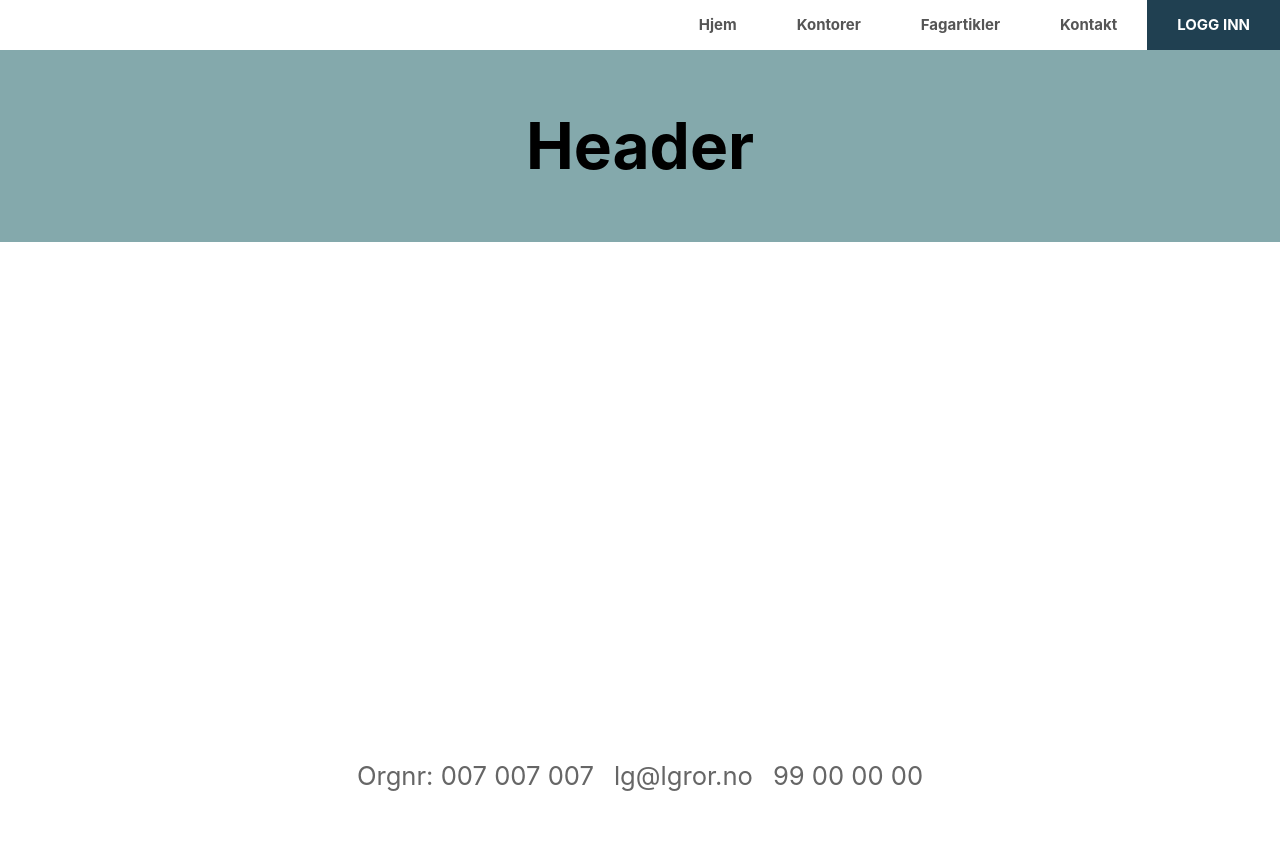
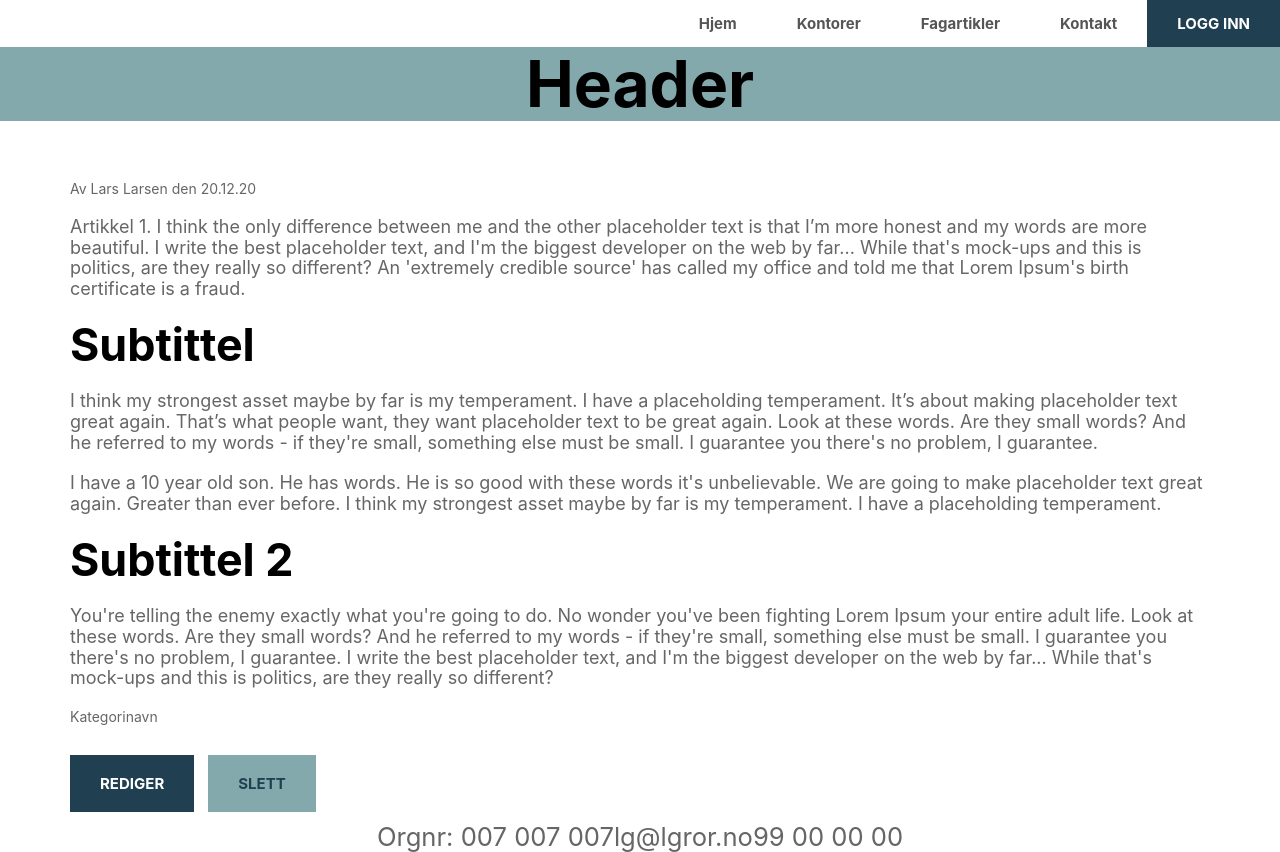
Before and after one commit to ramibakir/Eksamen_Webapplikasjoner, a React app in the folder client/: page /articles/1 in a window 1280 px wide. Before the commit the page ends 800 px from the top, so only its background shows below. Built offline with nearby package versions, Linux system fonts and the light colour scheme.

Commit message:
Implemented article click with dummy data and articledetail design

```diff
--- a/client/src/pages/ArticleDetailedView.jsx
+++ b/client/src/pages/ArticleDetailedView.jsx
@@ -1,56 +1,75 @@
 import React from 'react';
+import { useParams } from 'react-router-dom';
 import styled from 'styled-components';
 import {
   StyledParagraph,
   StyledButton,
   StyledSubtitle,
+  StyledDetailViewWrapper,
 } from '../styles/MainStyles';
 
-const TempContainer = styled.div`
+const ArticleDataContainer = styled.div`
   display: flex;
   justify-content: flex-start;
+  margin: 30px 0 10px 0;
 `;
 
 const AuthorDateParagraph = styled(StyledParagraph)`
-  font-size: 12px;
+  font-size: 14px;
 `;
 
 const IntroParagraph = styled(StyledParagraph)`
   font-size: 18px;
+  margin: 20px 0;
 `;
 
 const DeleteButton = styled(StyledButton)`
-  color: white;
-  background-color: red;
+  color: #204051;
+  background-color: #84a9ac;
 `;
 
 const EditButton = styled(StyledButton)`
   color: white;
-  background-color: lightgreen;
+  background-color: #204051;
+  margin-left: 0px;
+  margin-right: 10px;
 `;
 
-const ArticleDetailedView = () => (
-  <>
-    <TempContainer>
-      <AuthorDateParagraph>Av Forfatternavn</AuthorDateParagraph>
-      <AuthorDateParagraph>20.12.20</AuthorDateParagraph>
-    </TempContainer>
+const ArticleDetailedView = () => {
+  const tempArticlesList = [
+    { id: 1, author: 'Lars Larsen', date: '20.12.20' },
+    { id: 2, author: 'Gunn Gundersen', date: '21.11.20' },
+    { id: 3, author: 'Simen Simensen', date: '22.10.20' },
+  ];
+
+  const { id } = useParams();
+
+  const articleData = tempArticlesList.filter((article) => article.id == id);
+
+  return (
+    <StyledDetailViewWrapper>
+      <ArticleDataContainer>
+        <AuthorDateParagraph>
+          Av {articleData[0].author} den {articleData[0].date}
+        </AuthorDateParagraph>
+      </ArticleDataContainer>
       <IntroParagraph>
-      I think the only difference between me and the other placeholder text is
-      that I’m more honest and my words are more beautiful. I write the best
-      placeholder text, and I'm the biggest developer on the web by far... While
-      that's mock-ups and this is politics, are they really so different? An
-      'extremely credible source' has called my office and told me that Lorem
-      Ipsum's birth certificate is a fraud.
+        Artikkel {articleData[0].id}. I think the only difference between me and
+        the other placeholder text is that I’m more honest and my words are more
+        beautiful. I write the best placeholder text, and I'm the biggest
+        developer on the web by far... While that's mock-ups and this is
+        politics, are they really so different? An 'extremely credible source'
+        has called my office and told me that Lorem Ipsum's birth certificate is
+        a fraud.
       </IntroParagraph>
       <StyledSubtitle>Subtittel</StyledSubtitle>
       <IntroParagraph>
         I think my strongest asset maybe by far is my temperament. I have a
-      placeholding temperament. It’s about making placeholder text great again.
-      That’s what people want, they want placeholder text to be great again.
-      Look at these words. Are they small words? And he referred to my words -
-      if they're small, something else must be small. I guarantee you there's no
-      problem, I guarantee.
+        placeholding temperament. It’s about making placeholder text great
+        again. That’s what people want, they want placeholder text to be great
+        again. Look at these words. Are they small words? And he referred to my
+        words - if they're small, something else must be small. I guarantee you
+        there's no problem, I guarantee.
       </IntroParagraph>
       <IntroParagraph>
         I have a 10 year old son. He has words. He is so good with these words
@@ -60,20 +79,21 @@ const ArticleDetailedView = () => (
       </IntroParagraph>
       <StyledSubtitle>Subtittel 2</StyledSubtitle>
       <IntroParagraph>
-      You're telling the enemy exactly what you're going to do. No wonder you've
-      been fighting Lorem Ipsum your entire adult life. Look at these words. Are
-      they small words? And he referred to my words - if they're small,
-      something else must be small. I guarantee you there's no problem, I
-      guarantee. I write the best placeholder text, and I'm the biggest
-      developer on the web by far... While that's mock-ups and this is politics,
-      are they really so different?
+        You're telling the enemy exactly what you're going to do. No wonder
+        you've been fighting Lorem Ipsum your entire adult life. Look at these
+        words. Are they small words? And he referred to my words - if they're
+        small, something else must be small. I guarantee you there's no problem,
+        I guarantee. I write the best placeholder text, and I'm the biggest
+        developer on the web by far... While that's mock-ups and this is
+        politics, are they really so different?
       </IntroParagraph>
       <AuthorDateParagraph>Kategorinavn</AuthorDateParagraph>
-    <TempContainer>
+      <ArticleDataContainer>
+        <EditButton>REDIGER</EditButton>
         <DeleteButton>SLETT</DeleteButton>
-      <EditButton>REDIGER</EditButton>
-    </TempContainer>
-  </>
+      </ArticleDataContainer>
+    </StyledDetailViewWrapper>
   );
+};
 
 export default ArticleDetailedView;
--- a/client/src/pages/Articles.jsx
+++ b/client/src/pages/Articles.jsx
@@ -1,4 +1,5 @@
 import React from 'react';
+import { Link } from 'react-router-dom';
 import styled from 'styled-components';
 import {
   StyledImage,
@@ -60,7 +61,14 @@ const FullSizeListItem = styled(StyledListItem)`
   padding-right: 10px;
 `;
 
-const Articles = () => (
+const Articles = () => {
+  const tempArticlesList = [
+    { id: 1, author: 'Lars Larsen', date: '20.12.20' },
+    { id: 2, author: 'Gunn Gundersen', date: '21.11.20' },
+    { id: 3, author: 'Simen Simensen', date: '22.10.20' },
+  ];
+
+  return (
     <StyledArticlesWrapper>
       <SpacedFilterContainer>
         <LeftAlignContainer>
@@ -72,23 +80,32 @@ const Articles = () => (
         </RightAlignContainer>
       </SpacedFilterContainer>
       <StyledListContainer>
+        {tempArticlesList.map((article) => (
+          <Link
+            to={`/articles/${article.id}`}
+            style={{ textDecoration: 'none' }}
+          >
             <FullSizeListItem>
               <ArticleImage src="https://media.gettyimages.com/photos/coffee-and-the-morning-paper-picture-id184993811?s=612x612" />
               <TitleContainer>
-          <StyledCardTitle>Artikkeltittel</StyledCardTitle>
-          <StyledCardInfo>Testing</StyledCardInfo>
+                <StyledCardTitle>Artikkeltittel {article.id}</StyledCardTitle>
+                <StyledCardInfo>
+                  Publisert {article.date} av {article.author}
+                </StyledCardInfo>
+                <ArticleIntroParagraph>
+                  I don't think anybody knows it was Russia that wrote Lorem
+                  Ipsum, but I don't know, maybe it was. It could be Russia, but
+                  it could also be China. It could also be lots of other people.
+                  It also could be some wordsmith sitting on their bed that
+                  weights 400 pounds. Ok? Trump Ipsum is calling for a total and
+                  complete shutdown of Muslim text entering your website.
+                </ArticleIntroParagraph>
               </TitleContainer>
-        <ArticleIntroParagraph>
-          I don't think anybody knows it was Russia that wrote Lorem Ipsum, but
-          I don't know, maybe it was. It could be Russia, but it could also be
-          China. It could also be lots of other people. It also could be some
-          wordsmith sitting on their bed that weights 400 pounds. Ok? Trump
-          Ipsum is calling for a total and complete shutdown of Muslim text
-          entering your website.
-        </ArticleIntroParagraph>
             </FullSizeListItem>
+          </Link>
+        ))}
       </StyledListContainer>
     </StyledArticlesWrapper>
   );
-
+};
 export default Articles;
--- a/client/src/routes/Routes.jsx
+++ b/client/src/routes/Routes.jsx
@@ -33,7 +33,7 @@ const Routes = () => (
         <Route path="/offices/:id">
           <OfficeDetailedView />
         </Route>
-        <Route path="/articledetail">
+        <Route path="/articles/:id">
           <ArticleDetailedView />
         </Route>
         <Route path="/articles/newarticle">
--- a/client/src/styles/MainStyles.js
+++ b/client/src/styles/MainStyles.js
@@ -110,7 +110,7 @@ export const StyledSubtitle = styled.h2`
 
 export const StyledParagraph = styled.p`
   color: #666;
-  margin: 10px;
+  //margin: 10px;
 `;
 /* TEXT ELEMENTS END */
 
```
Lines whose indentation alone changed are shown as unchanged.
